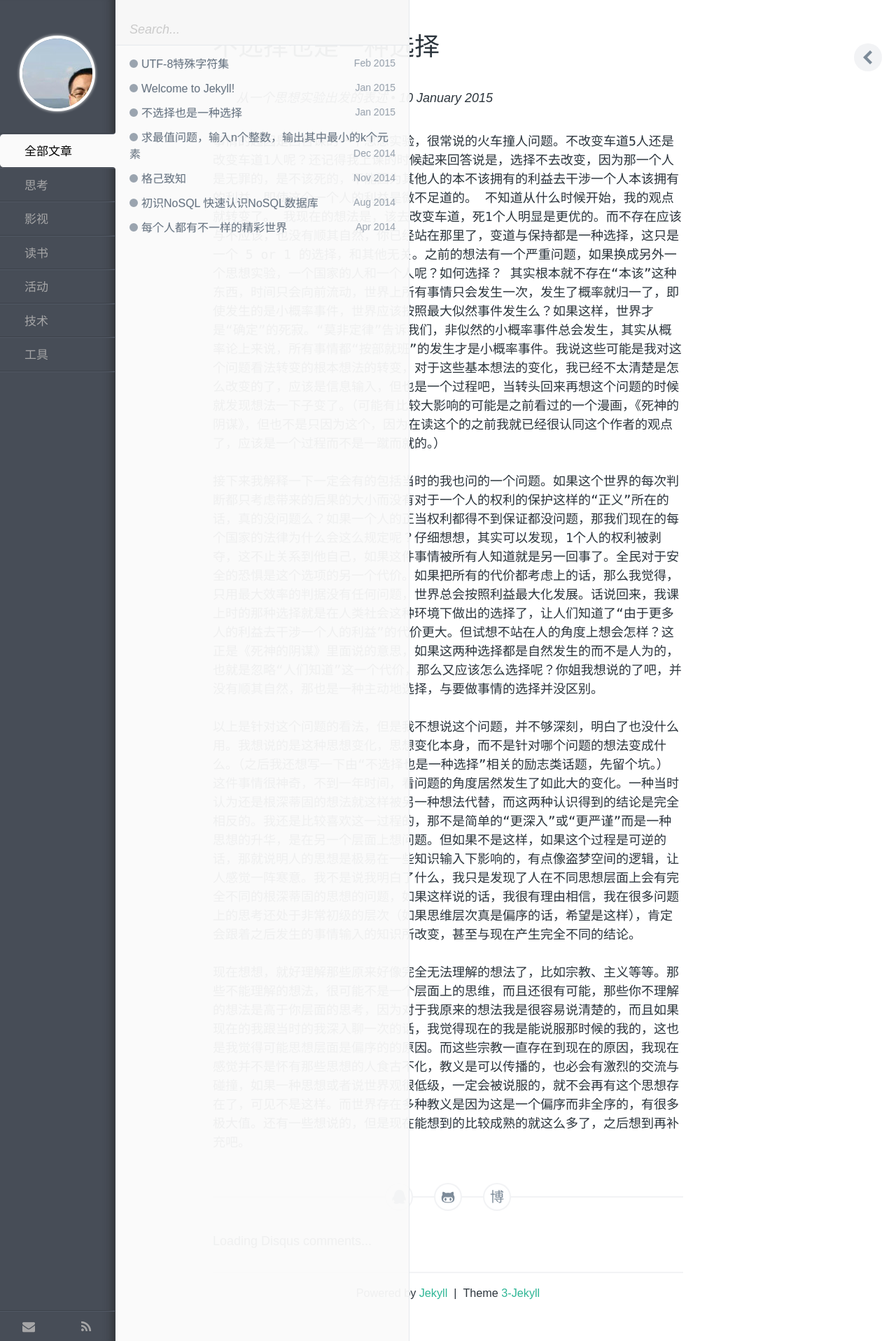
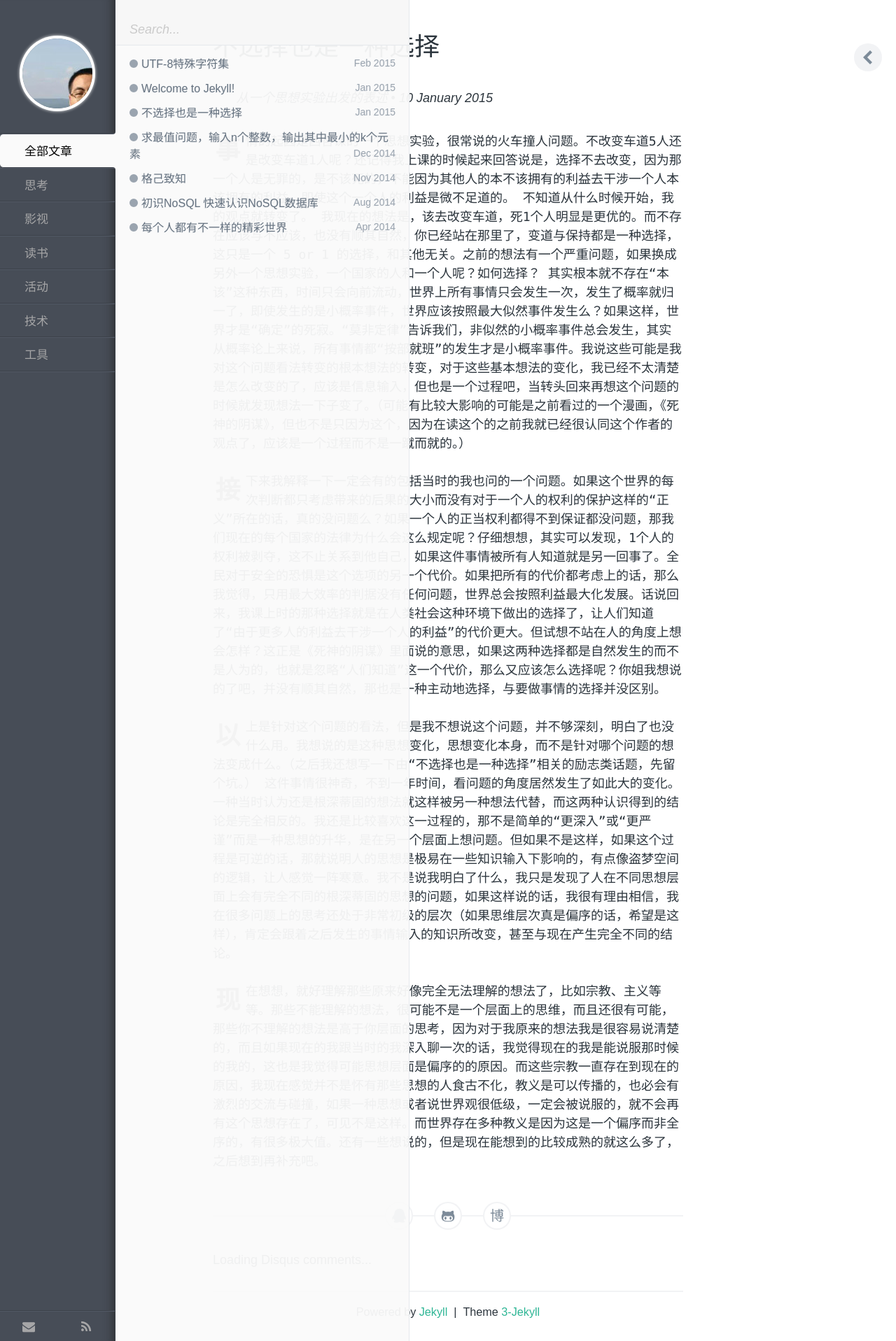
Before and after one commit to liu946/liu946.github.io, a Jekyll site: the page built from _posts/2015-01-10-we-must-choose.md, in a window 1280 px wide. Shown: the whole page at 70% size. Built offline with Jekyll 4.4.1, drawn with Linux system fonts in a browser that asks for light colours; comment, search, counter and statistics services are not loaded.

Commit message:
1 theme added

```diff
--- a/_layouts/bigword.html
+++ b/_layouts/bigword.html
@@ -1,22 +1,20 @@
 ---
 layout: plain
 ---
+<style type="text/css">
+article >p:first-letter {
+float: left;
+font-size: 2em;
+line-height: 1;
+font-weight: bold;
+margin-left: 0.1em;
+margin-right: 0.2em;
+margin-top: 0.25em;
+color: rgba(0,0,0,0.5);
 
+}
+article>p{
+   text-indent: 0em;
+}
+</style>
 	{{ content }}
-
-	<script type="text/javascript">
-      $("#plaindiv p").each(function()
-      {
-         if ($(this).attr('id')!='nochange') {
-            $(this).attr('class','drop-cap');
-         };
-      });
-      $("#plaindiv p").each(function()
-      {
-
-         $(this).css('margin-top','5%');
-         $(this).css('font-size','120%');
-      });
-      $('.info').css('font-size','150%');
-
-	</script>
--- a/assets/css/style.css
+++ b/assets/css/style.css
@@ -7,6 +7,9 @@
 \*---------------------------------*/
 article > p,h1{
   font-family: consolas,Microsoft Yahei;
+}
+article >p{
+  text-indent: 2em;
 }
 #go-top a:hover {
 background: #11ABB0;
```
Also changed, not shown: _posts/2015-01-10-we-must-choose.md (+1 -1 lines).
